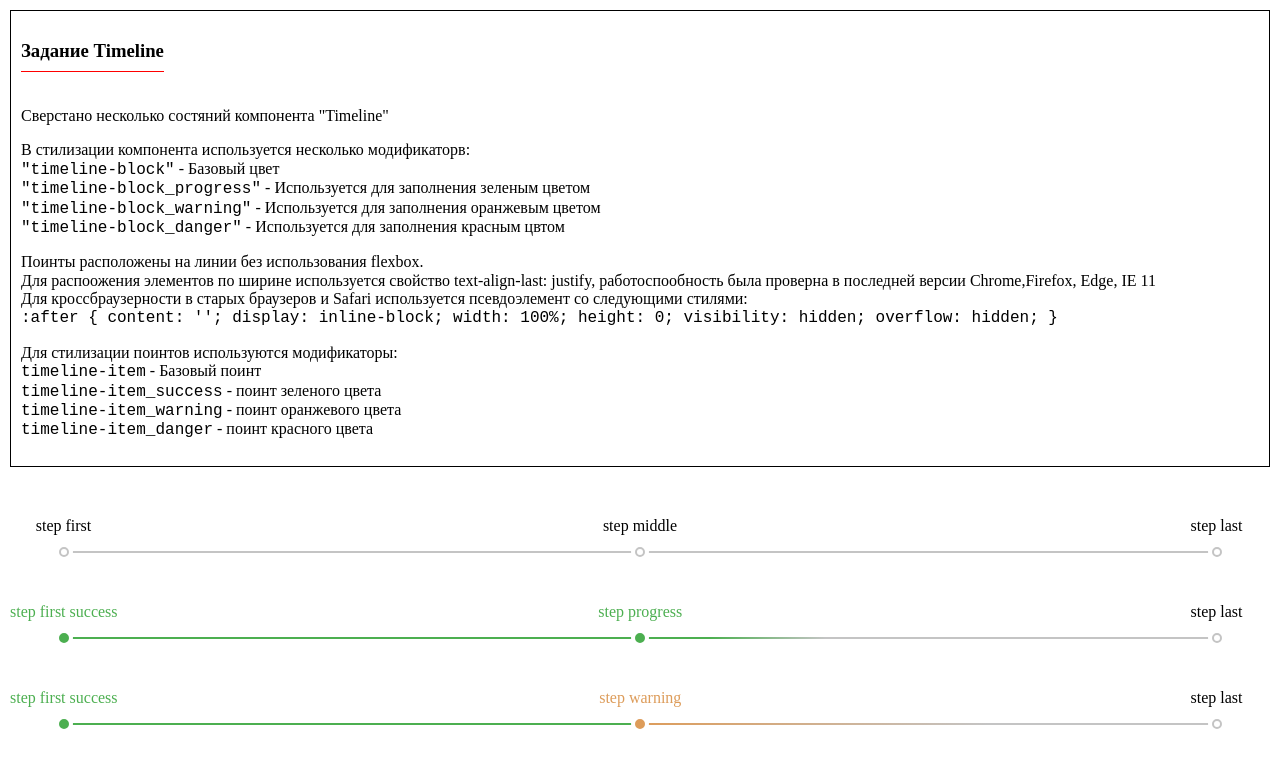
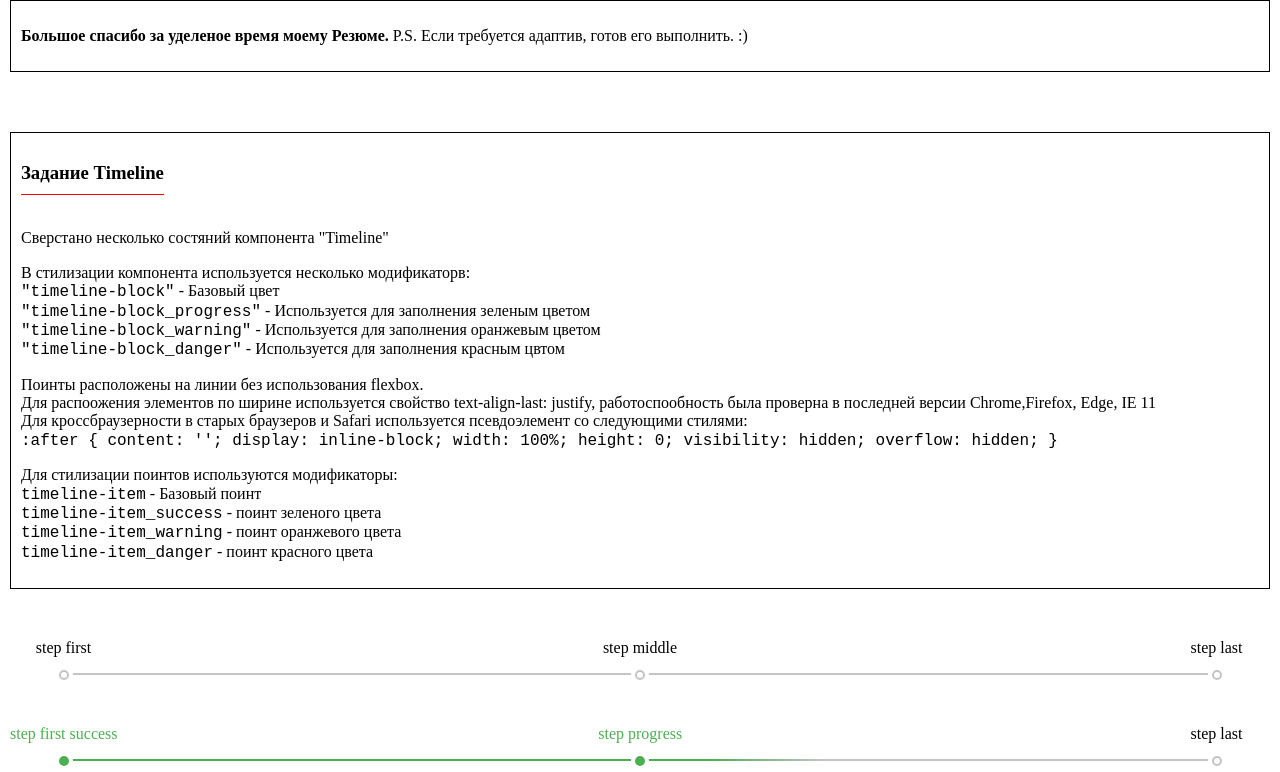
Before and after one commit to Cybersphere/cybersphere.github.io, a plain HTML site: page projects/korus/index.html in a window 1280 px wide. Shown: the top 772 px of the page. Drawn offline with Linux system fonts and the light colour scheme.

Commit message:
add message

```diff
--- a/projects/korus/index.html
+++ b/projects/korus/index.html
@@ -25,6 +25,12 @@
 
 <body>
 <div class="wrapper">
+    <div class="container">
+        <div class="task">
+            <p><strong>Большое спасибо за уделеное время моему Резюме.</strong>
+            P.S. Если требуется адаптив, готов его выполнить. :)</p>
+        </div>
+    </div>
     <section class="timeline">
         <div class="container">
             <div class="task">
```
